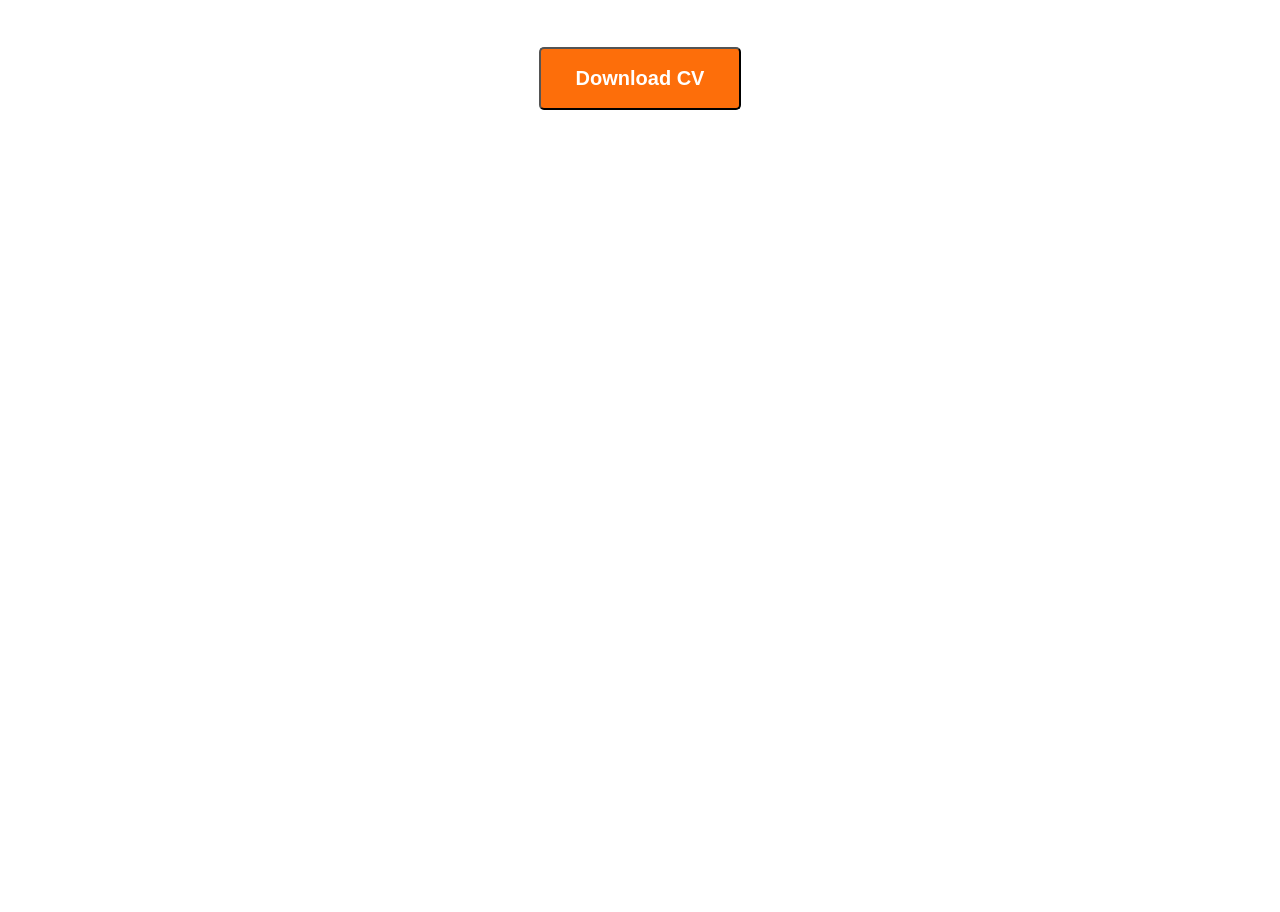
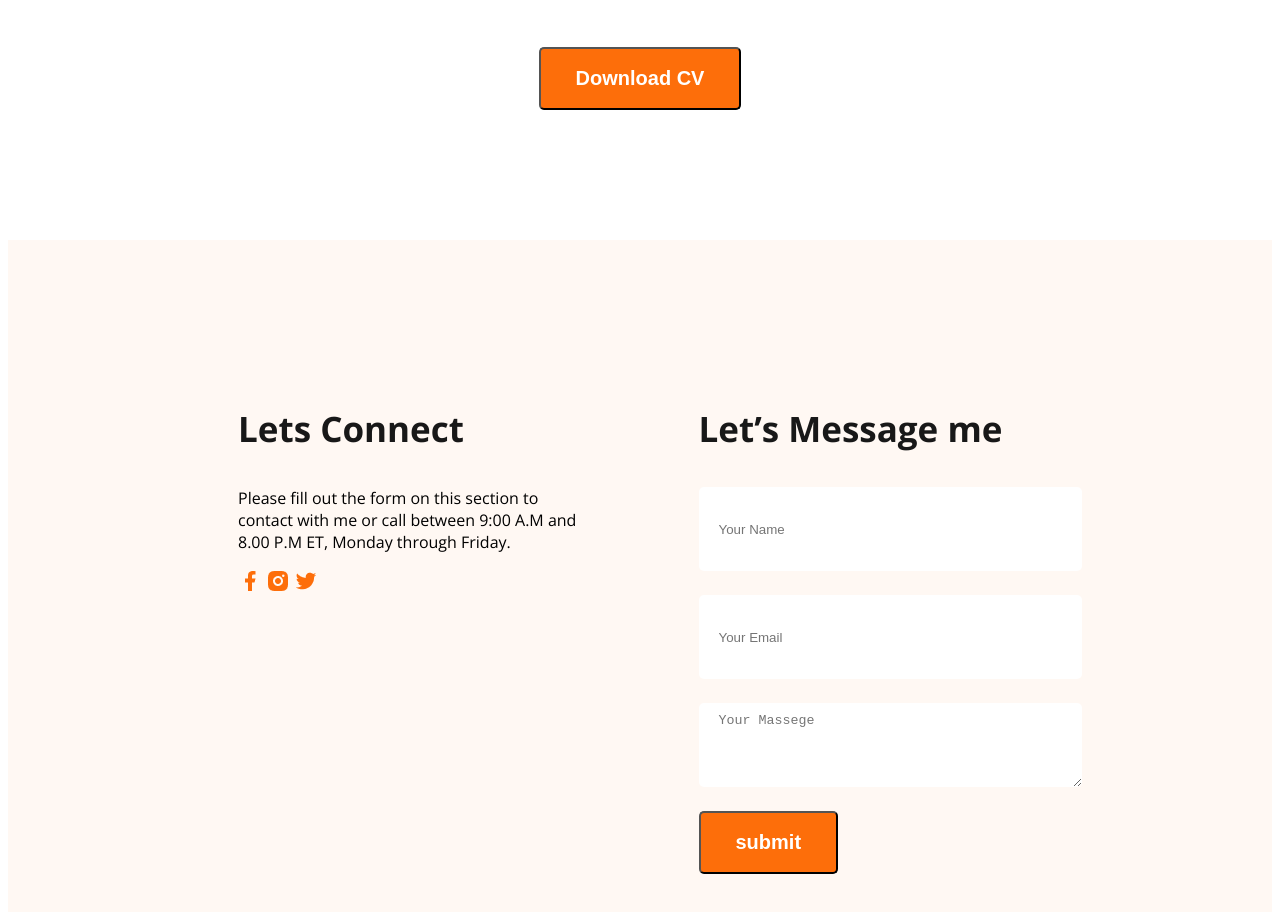
Before and after one commit to mellowmistmihir/web-dev-portfolio, a plain HTML site: page index.html in a window 1280 px wide. Shown: the part 3230-4142 px from the top of the page. Before the commit the page ends 3470 px from the top, so only its background shows below. Drawn offline with nearby package versions, Linux system fonts and the light colour scheme.

Commit message:
added footer file

```diff
--- a/index.html
+++ b/index.html
@@ -138,7 +138,26 @@
            </section>
 
     </main>
-    <footer>
+    <footer class="secondary-bg">
+      <div class="footer-column">
+        <h3 class="section-title">Lets Connect</h3>
+        <p>Please fill out the form on this section to contact with me or call between 9:00 A.M and 8.00 P.M ET, Monday through Friday.</p>
+        <div>
+          <a href=""><img src="./images/icons/facebook.png" alt=""></a>
+          <a href=""><img src="./images/icons/insta.png" alt=""></a>
+          <a href=""><img src="./images/icons/twitter.png" alt=""></a>
+        </div>
+
+      </div>
+      <div class="footer-column">
+        <h3 class="section-title">Let’s Message me</h3>
+              <form action="">
+                <input type="text" name="" id="" placeholder="Your Name">
+                <input type="email" name="" id="" placeholder="Your Email">
+                <textarea name="" id="" cols="30" rows="10" placeholder="Your Massege"></textarea>
+                <input type="submit" class="btn-primary" value="submit">
+              </form>
+      </div>
 
     </footer>
 </body>
--- a/styles/portfolio.css
+++ b/styles/portfolio.css
@@ -159,3 +159,22 @@ color: #474747;
   font-size: 25px;
   font-weight: bold;
 }
+/* footer styles */
+footer{
+  padding: 130px 230px;
+  display: flex;
+  gap: 117px;
+}
+.footer-column{
+  width: 50%;
+}
+footer input[type="text"] , footer input[type="email"], footer textarea{
+  border-radius: 5px;
+  background-color: white;
+  height:64px ;
+  display: block;
+  width: 100%;
+  border: none;
+  padding: 10px 20px;
+  margin-bottom: 24px;
+}
```
